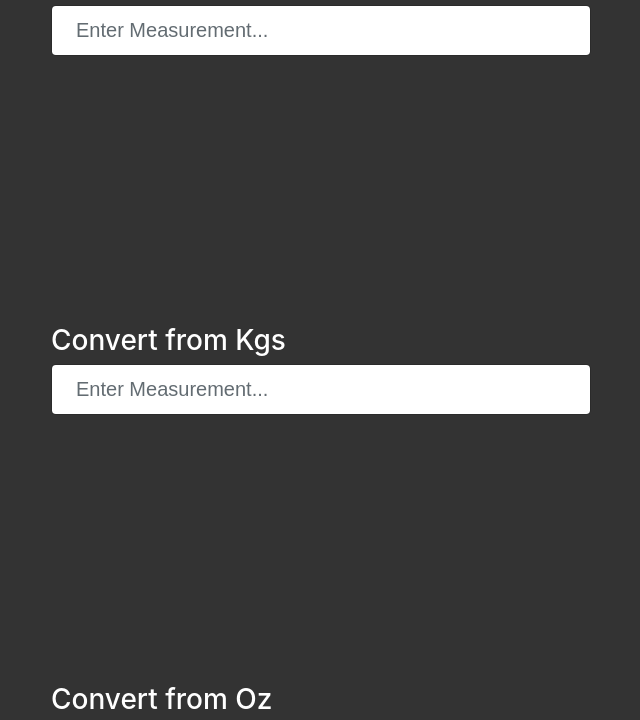
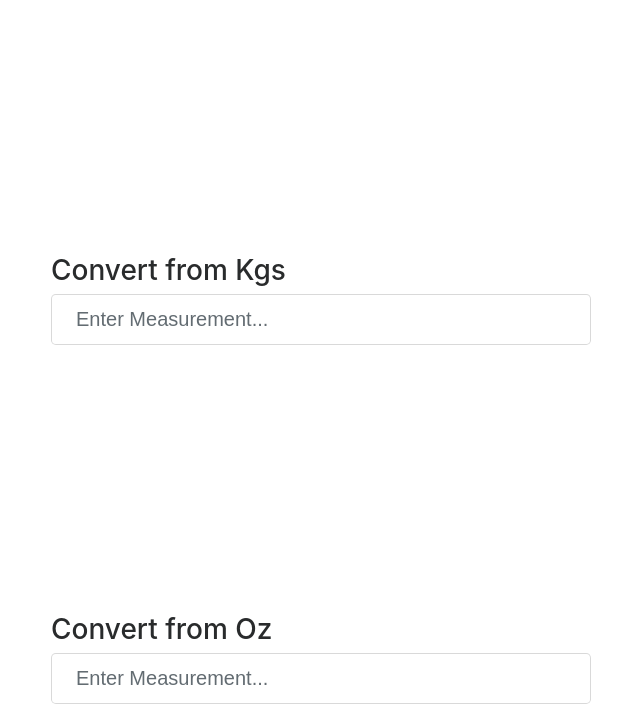
Before and after one commit to CodeLover19/MeasureConvProj, a plain HTML site: page ProjMeasureConv.html in a window 1280 px wide. Shown: the part 251-971 px from the top of the page, without its empty margins (319-959 px from the left). Drawn offline with nearby package versions, Linux system fonts and the light colour scheme.

Commit message:
Update ProjMeasureConv.html

```diff
--- a/ProjMeasureConv.html
+++ b/ProjMeasureConv.html
@@ -9,13 +9,7 @@
   <meta name="viewport" content="width=device-width, initial-scale=1.0">
   <meta http-equiv="X-UA-Compatible" content="ie=edge">
   <link rel="stylesheet" href="https://maxcdn.bootstrapcdn.com/bootstrap/4.0.0-alpha.6/css/bootstrap.min.css" integrity="sha384-rwoIResjU2yc3z8GV/NPeZWAv56rSmLldC3R/AZzGRnGxQQKnKkoFVhFQhNUwEyJ" crossorigin="anonymous">
-  <style>
-    body {
-      margin-top: 70px;
-      background: #333;
-      color: #fff;
-    }
-  </style>
+
   <title>Metric Converter Responsive Project </title>
 </head>
 <body>
```
